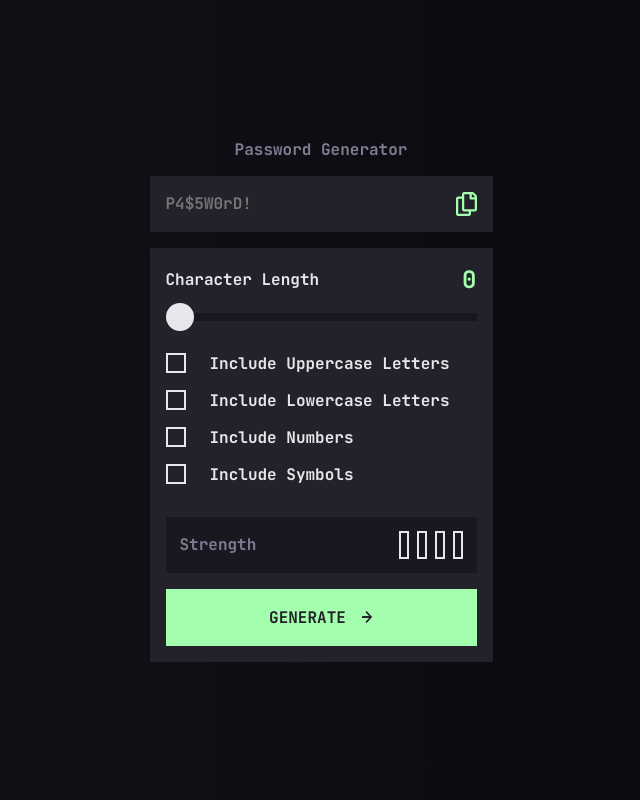
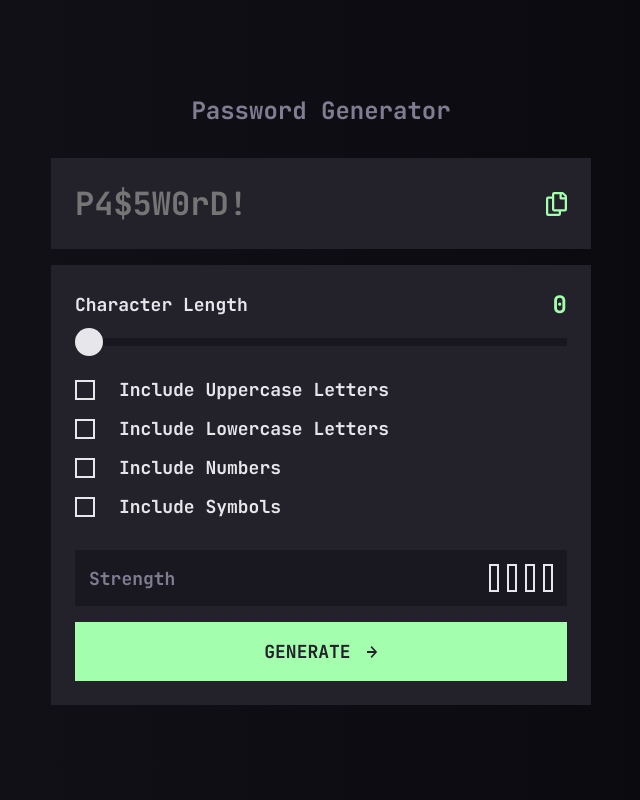
Before and after one commit to KaiWaldrant/fem-psw-gen, a plain HTML site: page index.html in a window 1280 px wide. Shown: the whole page, without its empty margins (319-959 px from the left). Drawn offline with Linux system fonts and the light colour scheme.

Commit message:
Style for responsiveness

```diff
--- a/index.html
+++ b/index.html
@@ -22,6 +22,7 @@
     <main class="pg">
       <h1 class="pg__title text-grey-600">Password Generator</h1>
 
+      <div class="pg__content">
         <section class="pg__output bg-grey-800">
           <input
             type="text"
@@ -31,7 +32,10 @@
             readonly
           />
           <div class="pg__copy-wrapper">
-          <p id="copy-feedback" class="pg__copy-feedback text-green-200 hidden">
+            <p
+              id="copy-feedback"
+              class="pg__copy-feedback text-green-200 hidden"
+            >
               COPIED
             </p>
             <button id="copy-btn" class="pg__copy-btn bg-transparent">
@@ -96,7 +100,9 @@
                 id="numbers"
                 class="options__checkbox"
               />
-            <label for="numbers" class="options__label">Include Numbers</label>
+              <label for="numbers" class="options__label"
+                >Include Numbers</label
+              >
             </div>
 
             <div class="options__item">
@@ -106,7 +112,9 @@
                 id="symbols"
                 class="options__checkbox"
               />
-            <label for="symbols" class="options__label">Include Symbols</label>
+              <label for="symbols" class="options__label"
+                >Include Symbols</label
+              >
             </div>
           </div>
 
@@ -138,6 +146,7 @@
             </button>
           </div>
         </section>
+      </div>
     </main>
   </body>
 </html>
--- a/style.css
+++ b/style.css
@@ -47,6 +47,11 @@ body {
 
 .pg__title {
     margin-inline: auto;
+}
+
+.pg__content {
+    display: grid;
+    gap: 1rem;
 }
 
 .pg__output {
@@ -217,6 +222,32 @@ body {
     height: 12px;
 }
 
+@media (min-width: 768px) {
+    .pg {
+        max-width: 540px;
+        gap: 2rem;
+    }
+
+    .pg__title {
+        font-size: var(--fs-500);
+    }
+
+    .pg__output,
+    .pg__controls {
+        padding-inline: 2rem;
+        padding: 1.5rem;
+    }
+
+    .pg__display {
+        font-size: var(--fs-600);
+    }
+
+    .pg__copy-feedback,
+    .pg__content {
+        font-size: var(--fs-400);
+    }
+}
+
 /*Utilities*/
 
 /* Text Colors */
```
Lines whose indentation alone changed are shown as unchanged.
